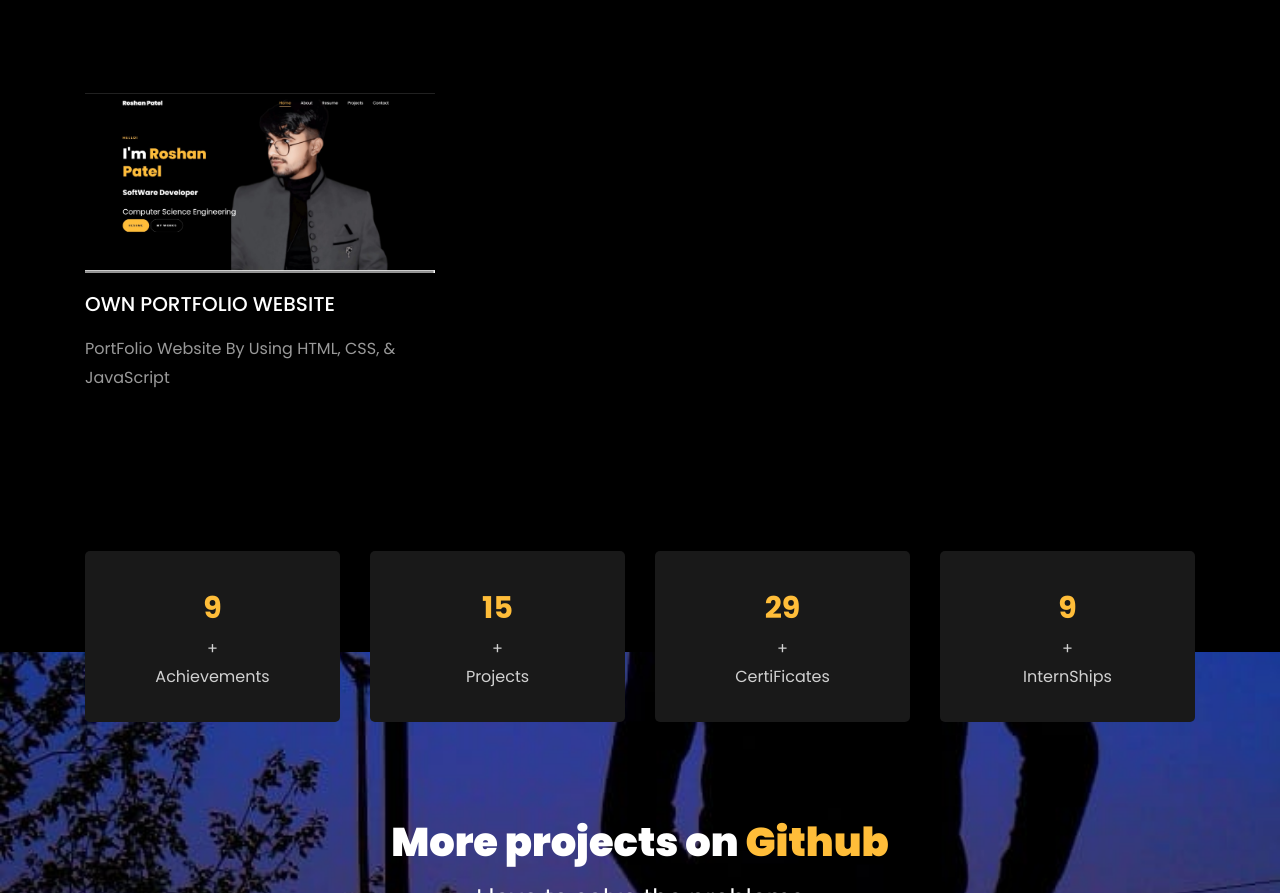
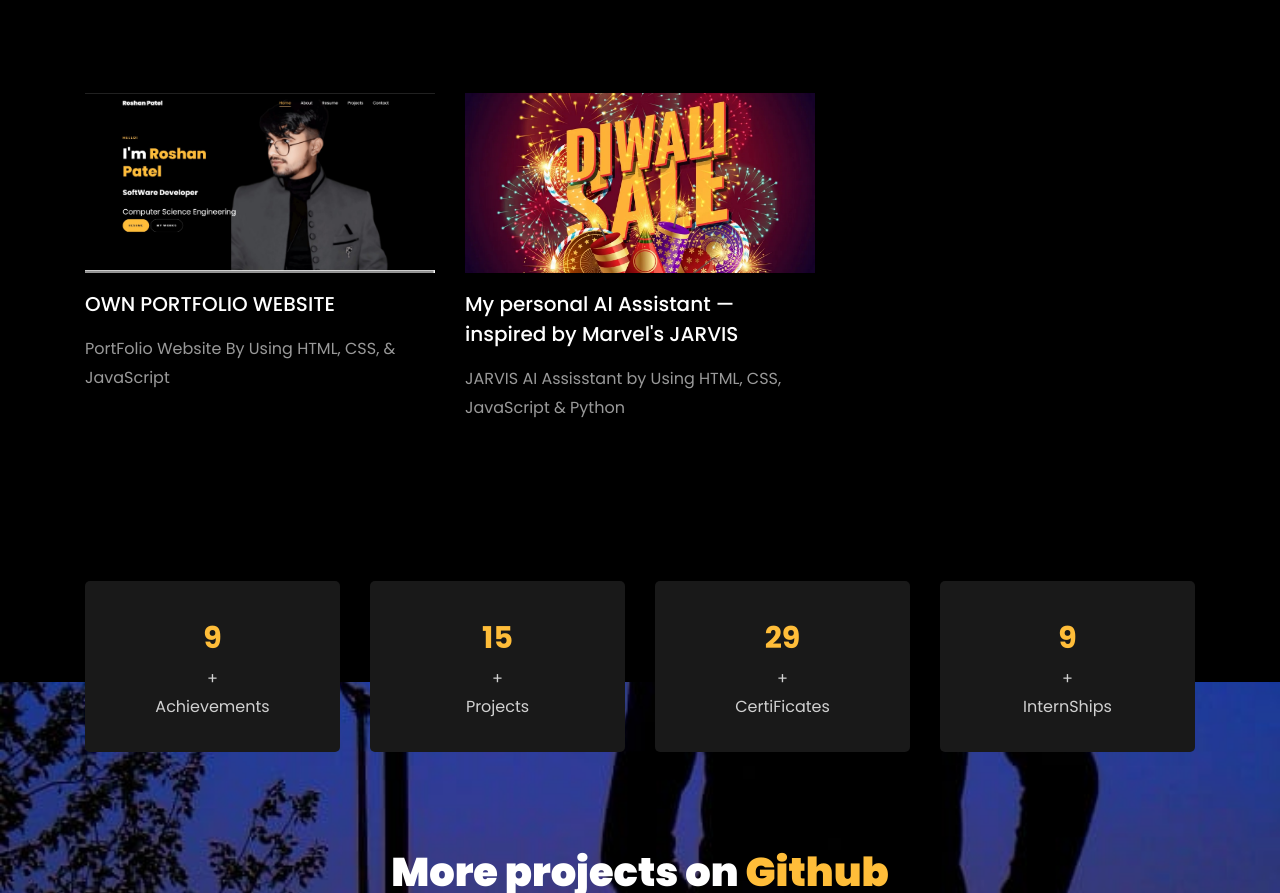
Before and after one commit to roshnxx27/portfolio, a plain HTML site: page index.html in a window 1280 px wide. Shown: the part 3836-4729 px from the top of the page. Drawn offline with Linux system fonts and the light colour scheme; files whose address does not match are found by name.

Commit message:
Update index.html

```diff
--- a/index.html
+++ b/index.html
@@ -460,17 +460,17 @@
               </div>
             </div>
           </div>
-          <!-- <div class="col-md-4 d-flex ftco-animate">
+          <div class="col-md-4 d-flex ftco-animate">
           	<div class="blog-entry justify-content-end">
-              <a href="https://github.com/PatelYt2765/Python_Diwali_Sales_Analysis/blob/main/Diwali_Sales_Analysis.ipynb" class="block-20 zoom-effect" style="background-image: url('images/proj_2.jpg');">
+              <a href="https://github.com/roshnxx27/JarvisAI" class="block-20 zoom-effect" style="background-image: url('images/proj_2.jpg');">
               </a>
               <div class="text mt-3 float-right d-block">
 
-                <h3 class="heading"><a href="https://github.com/PatelYt2765rishabhnmishra/Python_Diwali_Sales_Analysis/blob/main/Diwali_Sales_Analysis.ipynb">Data Analysis using Python Project for Beginners</a></h3>
-                <p>Performed exploratory data analysis on diwali sales data using Python to improve the customer experience.</p>
+                <h3 class="heading"><a href="https://github.com/roshnxx27/JarvisAI">My personal AI Assistant — inspired by Marvel's JARVIS</a></h3>
+                <p>JARVIS AI Assisstant by Using HTML, CSS, JavaScript & Python</p>
               </div>
             </div>
-          </div> -->
+          </div>
           <!-- <div class="col-md-4 d-flex ftco-animate">
           	<div class="blog-entry">
               <a href="https://github.com/PatelYt2765/Madhav_Store_Analysis_PowerBI/blob/main/Madhav%20Store%20dashboard.jpg" class="block-20 zoom-effect" style="background-image: url('images/proj_3.jpg');">
```
